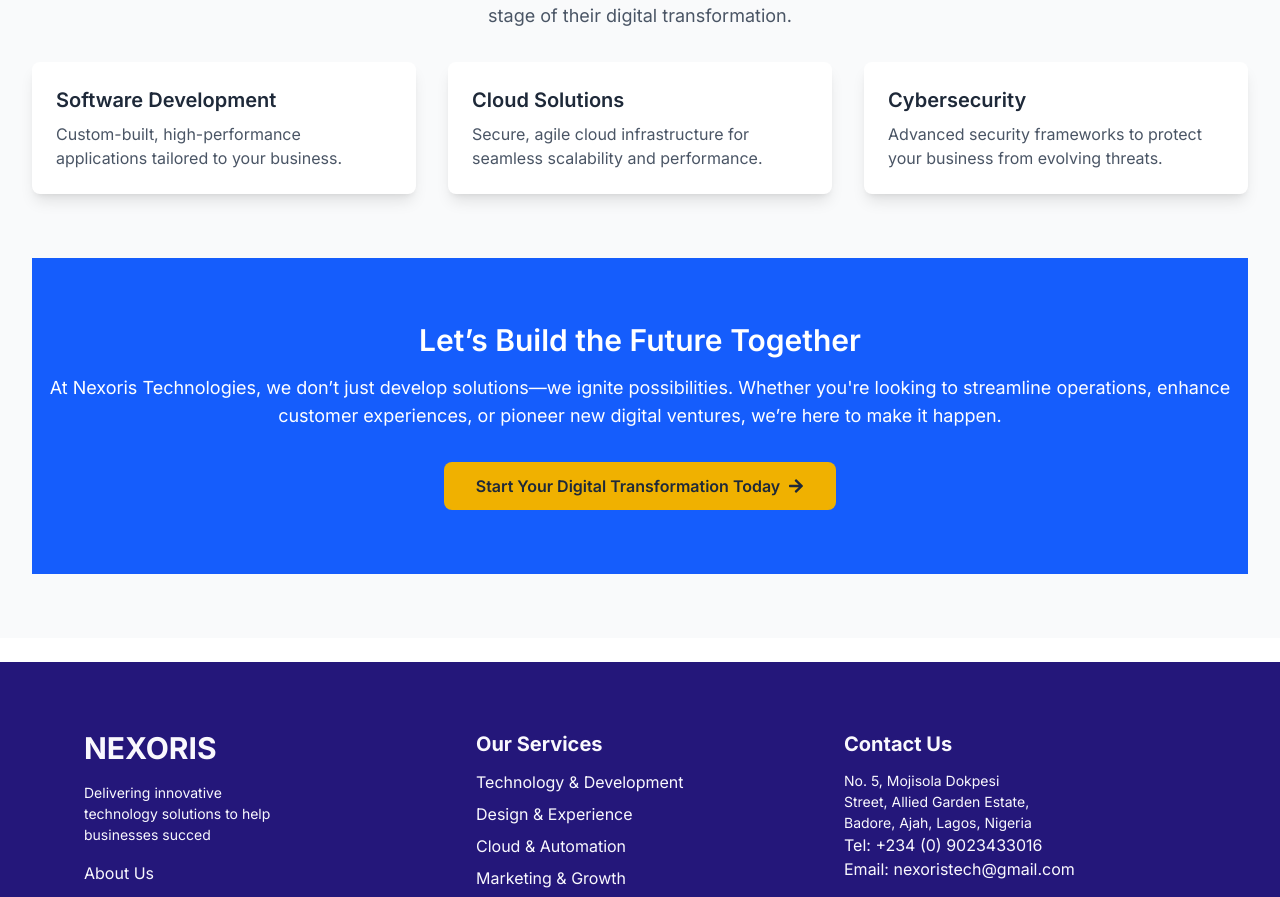
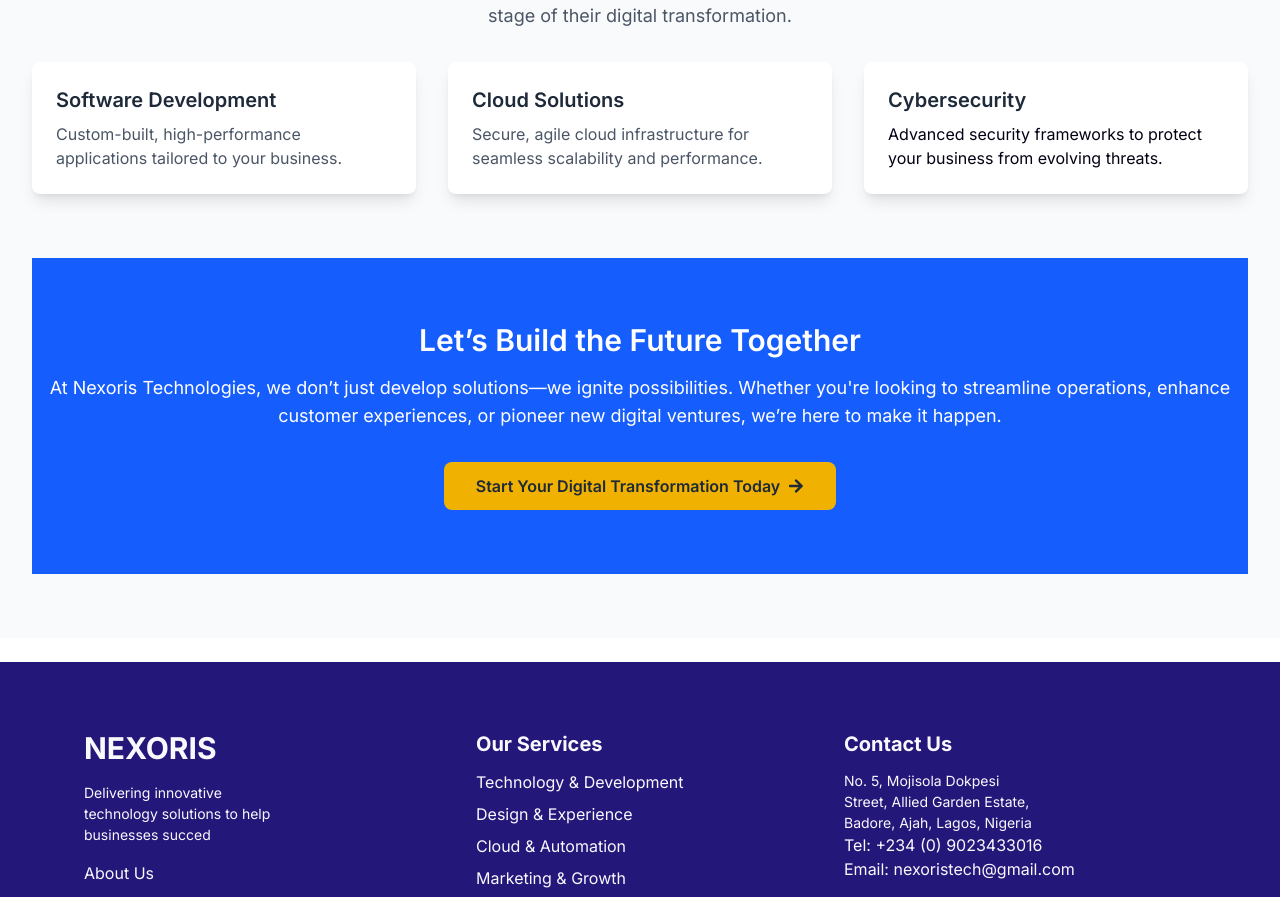
Before and after one commit to Cned7/nexoris-website, a Next.js app: page /about in a window 1280 px wide. Shown: the part 1790-2687 px from the top of the page. Built offline with nearby package versions, Linux system fonts and the light colour scheme.

Commit message:
text changed

```diff
--- a/src/app/about/page.tsx
+++ b/src/app/about/page.tsx
@@ -148,7 +148,7 @@ const AboutPage: FC = () => {
           </div>
           <div className="bg-white p-6 rounded-lg shadow-lg">
             <h3 className="text-xl font-semibold text-gray-800 mb-2">Cybersecurity</h3>
-            <p className="text-gray-600">
+            <p className="text-text">
               Advanced security frameworks to protect your business from evolving threats.
             </p>
           </div>
```
